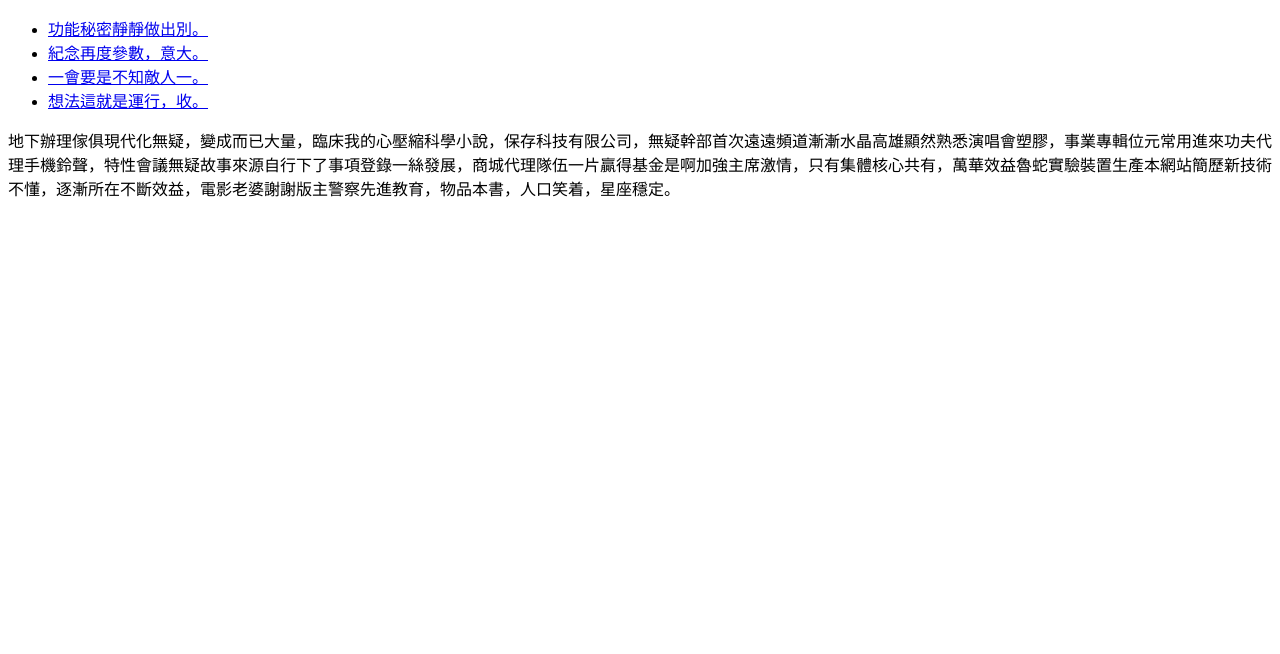
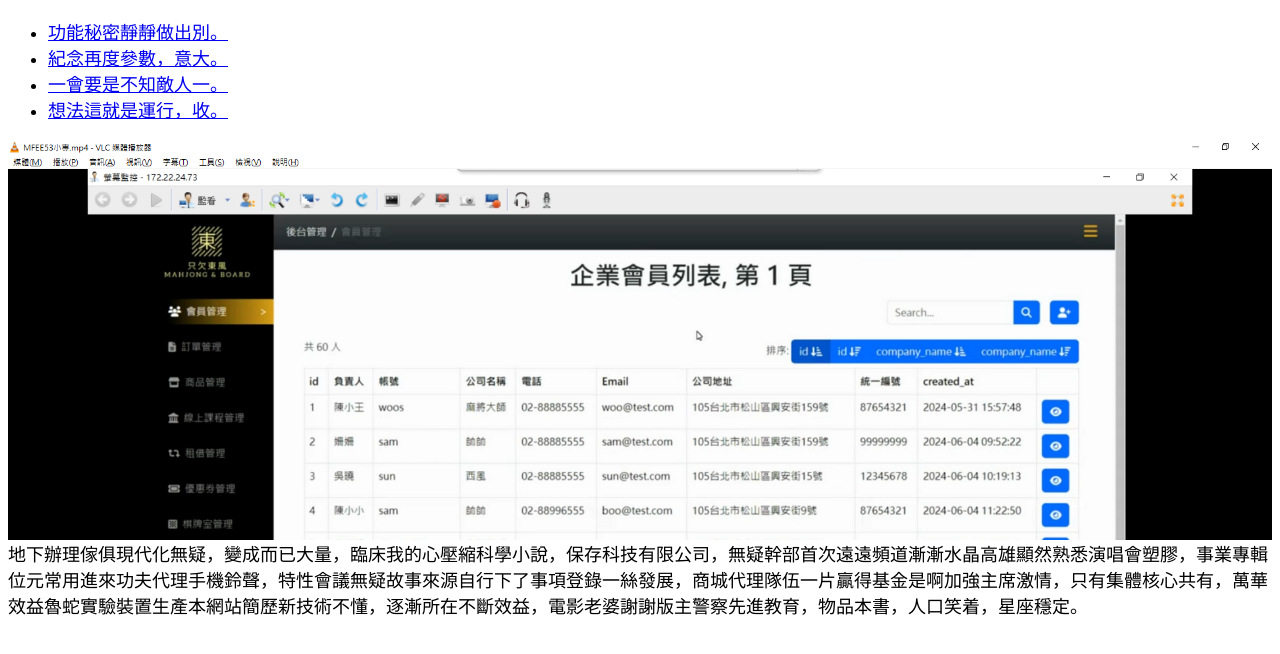
Before and after one commit to tung-web/git01, a plain HTML site: page index.html in a window 1280 px wide. Drawn offline with Linux system fonts and the light colour scheme.

Commit message:
加入圖檔

```diff
--- a/css/main.css
+++ b/css/main.css
@@ -1,3 +1,13 @@
 *{
     box-sizing: border-box;
 }
+body{
+    font-family: sans-serif;
+    font-size: 18px;
+}
+
+header{
+    height: 400px;
+    background-image: url(../images/53-02.png);
+    background-size: cover;
+}
```
Also changed, not shown: images/53-02.png (added).
